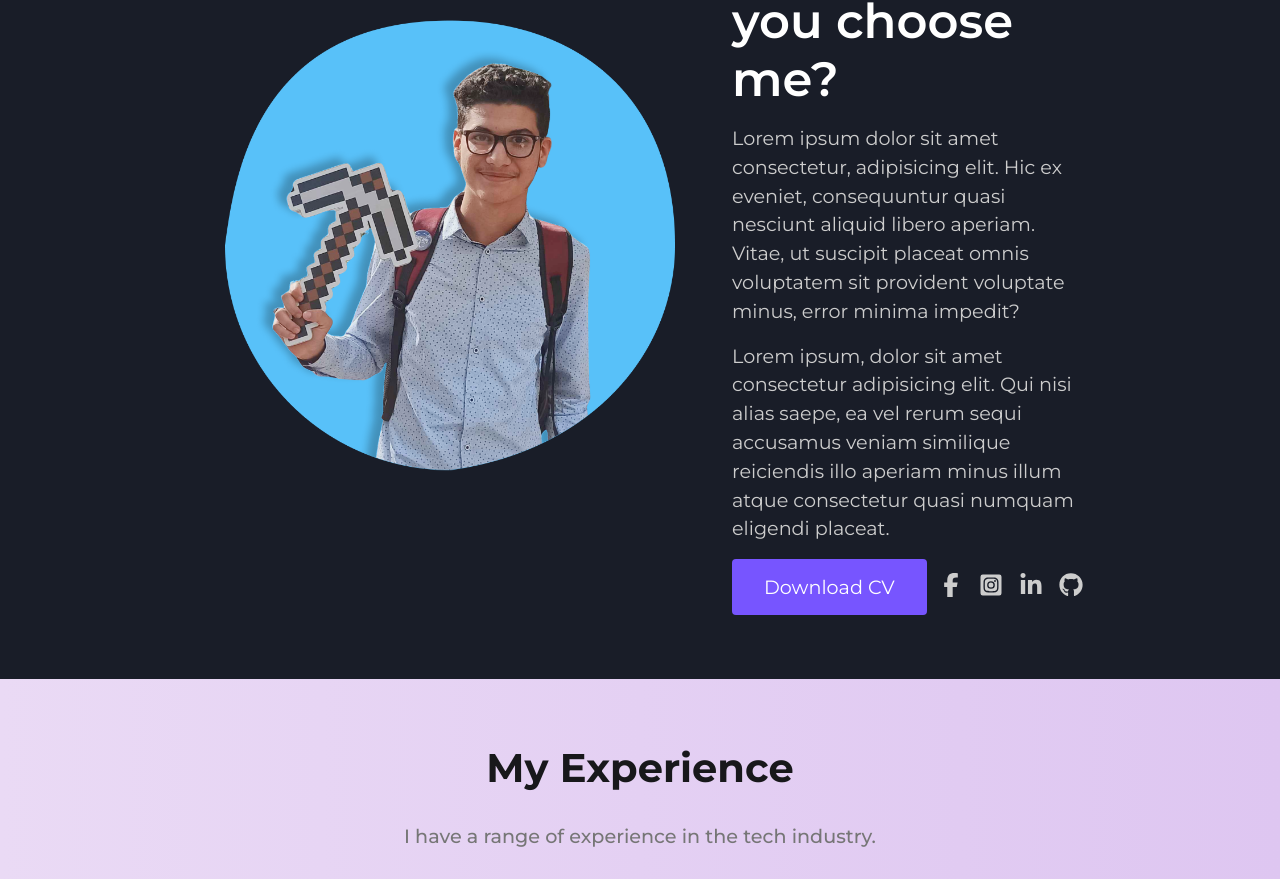
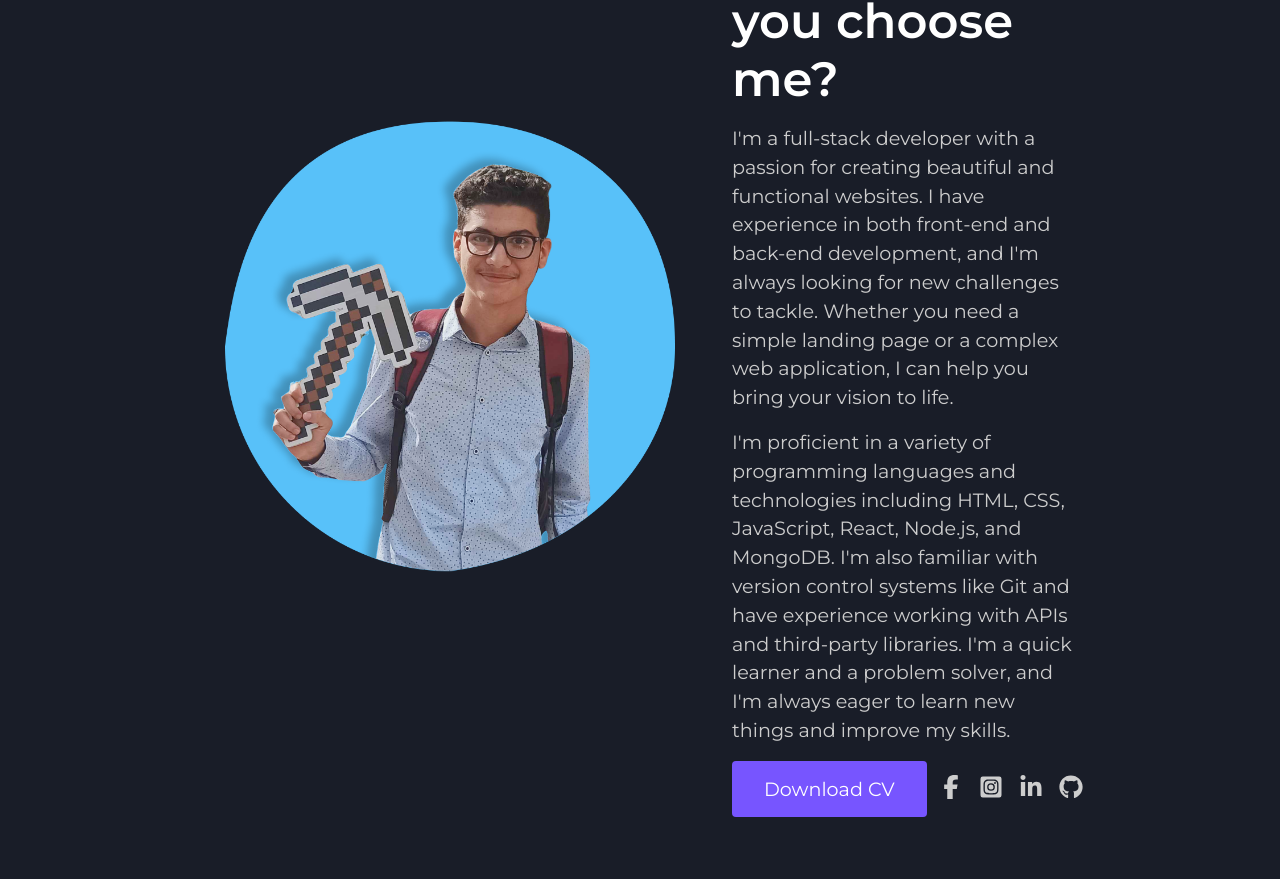
Before and after one commit to AhmedGsa/My-Portfolio, a Next.js app: page / in a window 1280 px wide. Shown: the part 1620-2499 px from the top of the page. Built offline with nearby package versions, Linux system fonts and the light colour scheme.

Commit message:
updated about me content

```diff
--- a/src/components/about-me/AboutMe.tsx
+++ b/src/components/about-me/AboutMe.tsx
@@ -13,8 +13,12 @@ export default function AboutMe() {
         <div className={classes.content}>
             <h2>About Me</h2>
             <h1>Why should you choose me?</h1>
-            <p>Lorem ipsum dolor sit amet consectetur, adipisicing elit. Hic ex eveniet, consequuntur quasi nesciunt aliquid libero aperiam. Vitae, ut suscipit placeat omnis voluptatem sit provident voluptate minus, error minima impedit?</p>
-            <p>Lorem ipsum, dolor sit amet consectetur adipisicing elit. Qui nisi alias saepe, ea vel rerum sequi accusamus veniam similique reiciendis illo aperiam minus illum atque consectetur quasi numquam eligendi placeat.</p>
+            <p>
+                I'm a full-stack developer with a passion for creating beautiful and functional websites. I have experience in both front-end and back-end development, and I'm always looking for new challenges to tackle. Whether you need a simple landing page or a complex web application, I can help you bring your vision to life.
+            </p>
+            <p>
+                I'm proficient in a variety of programming languages and technologies including HTML, CSS, JavaScript, React, Node.js, and MongoDB. I'm also familiar with version control systems like Git and have experience working with APIs and third-party libraries. I'm a quick learner and a problem solver, and I'm always eager to learn new things and improve my skills.
+            </p>
             <div className={classes.buttons}>
                 <Button href='/CV.pdf'>Download CV</Button>
                 <div className={classes['social-buttons']}>
```
